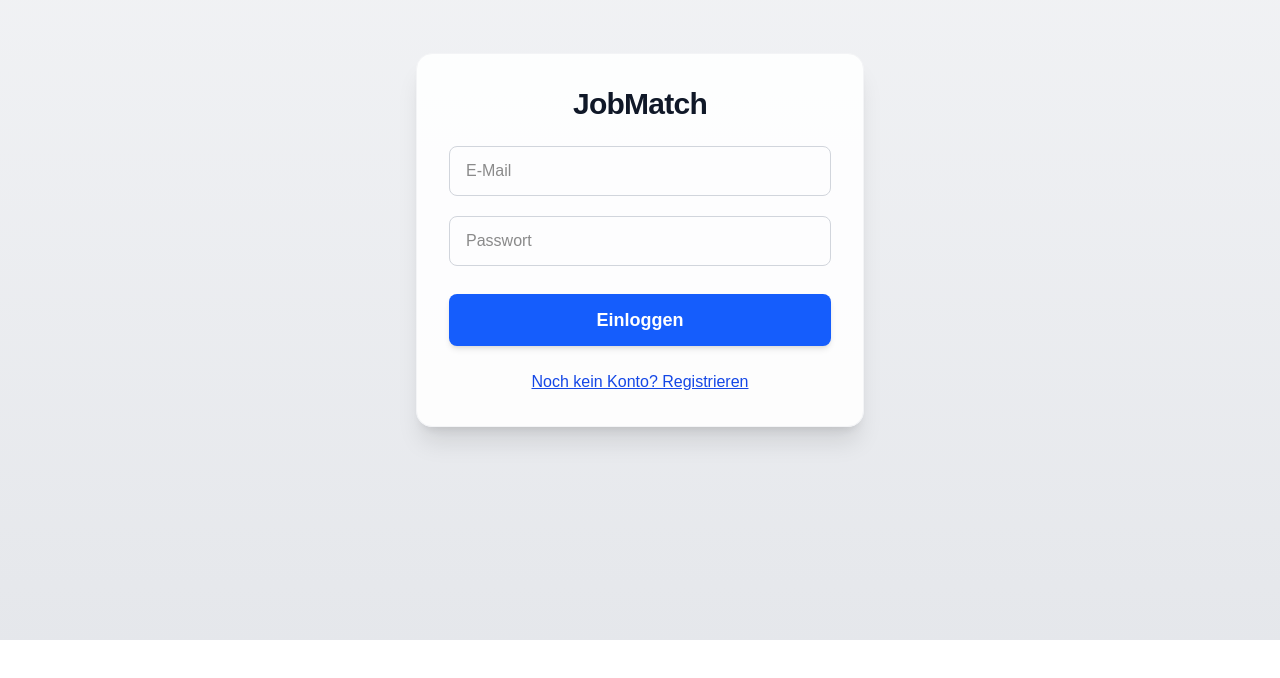
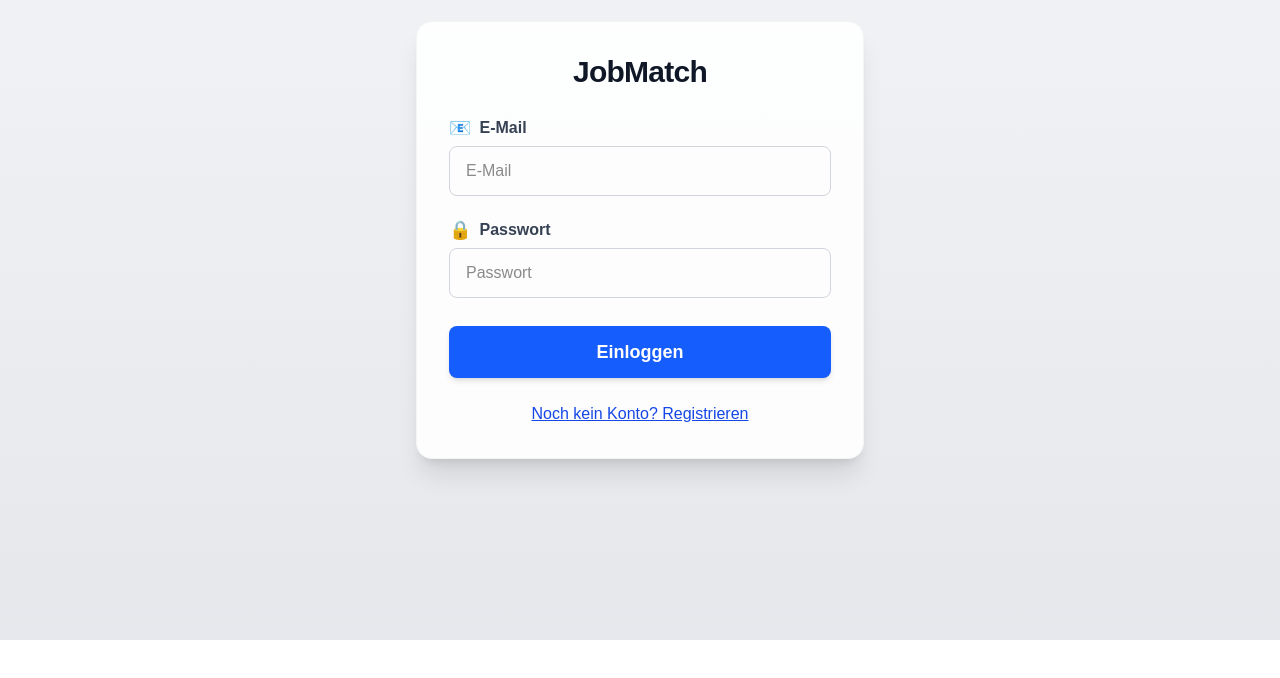
Before and after one commit to MrGrewe/tappv1, a Next.js app: page / in a window 1280 px wide. Shown: the part 160-838 px from the top of the page. Built offline with nearby package versions, Linux system fonts and the light colour scheme; no server answers.

Commit message:
Login-UI: Labels und Icons für E-Mail und Passwort hinzugefügt

```diff
--- a/src/app/page.tsx
+++ b/src/app/page.tsx
@@ -47,7 +47,12 @@ export default function Home() {
       <div className="w-full max-w-md bg-white/90 rounded-2xl shadow-xl p-8 border border-gray-100">
         <h1 className="text-3xl font-extrabold mb-6 text-center text-gray-900 tracking-tight">JobMatch</h1>
         <form onSubmit={handleAuth} className="flex flex-col gap-5">
+          <div>
+            <label htmlFor="email" className="block mb-1 text-base font-semibold text-gray-700 flex items-center gap-2">
+              <span className="inline-block text-lg">📧</span> E-Mail
+            </label>
             <input
+              id="email"
               type="email"
               placeholder="E-Mail"
               className="w-full rounded-lg border border-gray-300 px-4 py-3 text-base focus:outline-none focus:ring-2 focus:ring-blue-500 transition"
@@ -56,7 +61,13 @@ export default function Home() {
               required
               autoComplete="email"
             />
+          </div>
+          <div>
+            <label htmlFor="password" className="block mb-1 text-base font-semibold text-gray-700 flex items-center gap-2">
+              <span className="inline-block text-lg">🔒</span> Passwort
+            </label>
             <input
+              id="password"
               type="password"
               placeholder="Passwort"
               className="w-full rounded-lg border border-gray-300 px-4 py-3 text-base focus:outline-none focus:ring-2 focus:ring-blue-500 transition"
@@ -65,6 +76,7 @@ export default function Home() {
               required
               autoComplete="current-password"
             />
+          </div>
           {isSignup && (
             <div className="flex gap-4 justify-center">
               <label className="flex items-center gap-2 cursor-pointer text-base">
```
Lines whose indentation alone changed are shown as unchanged.
